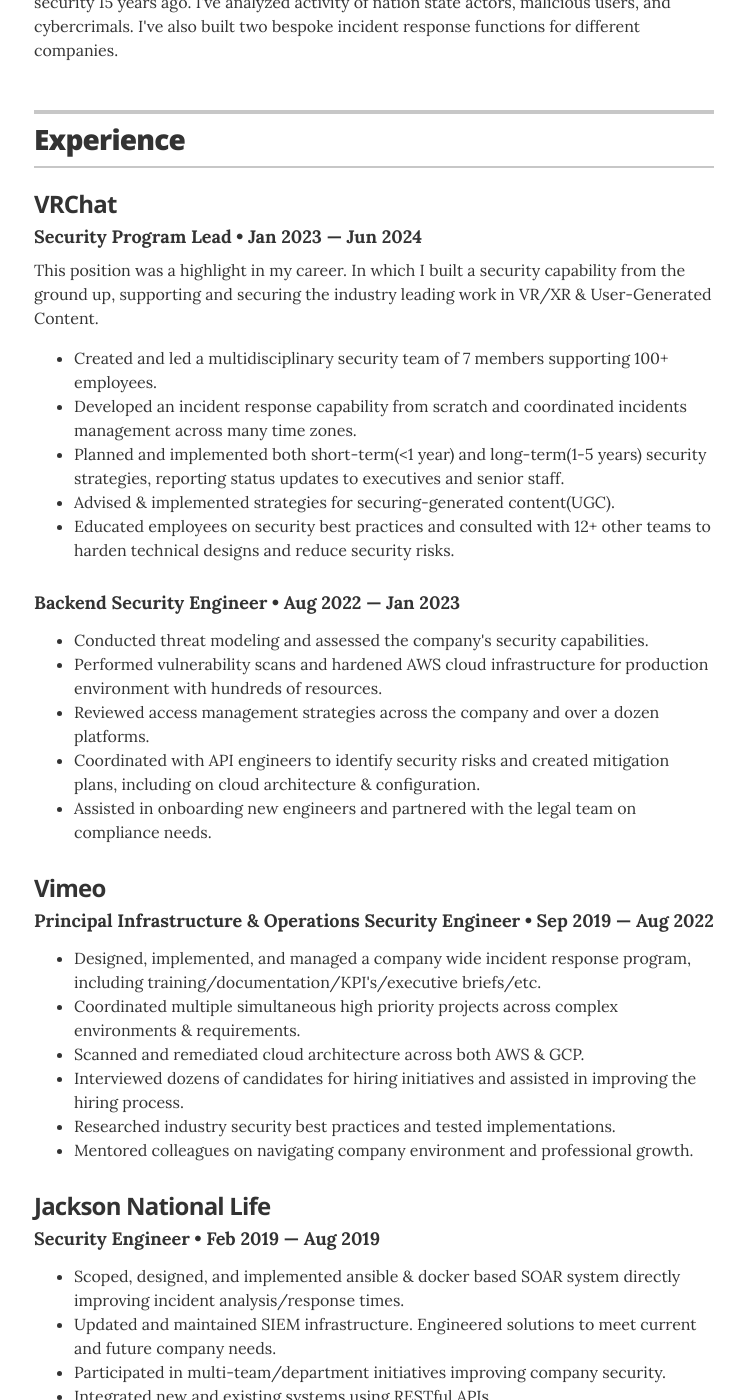
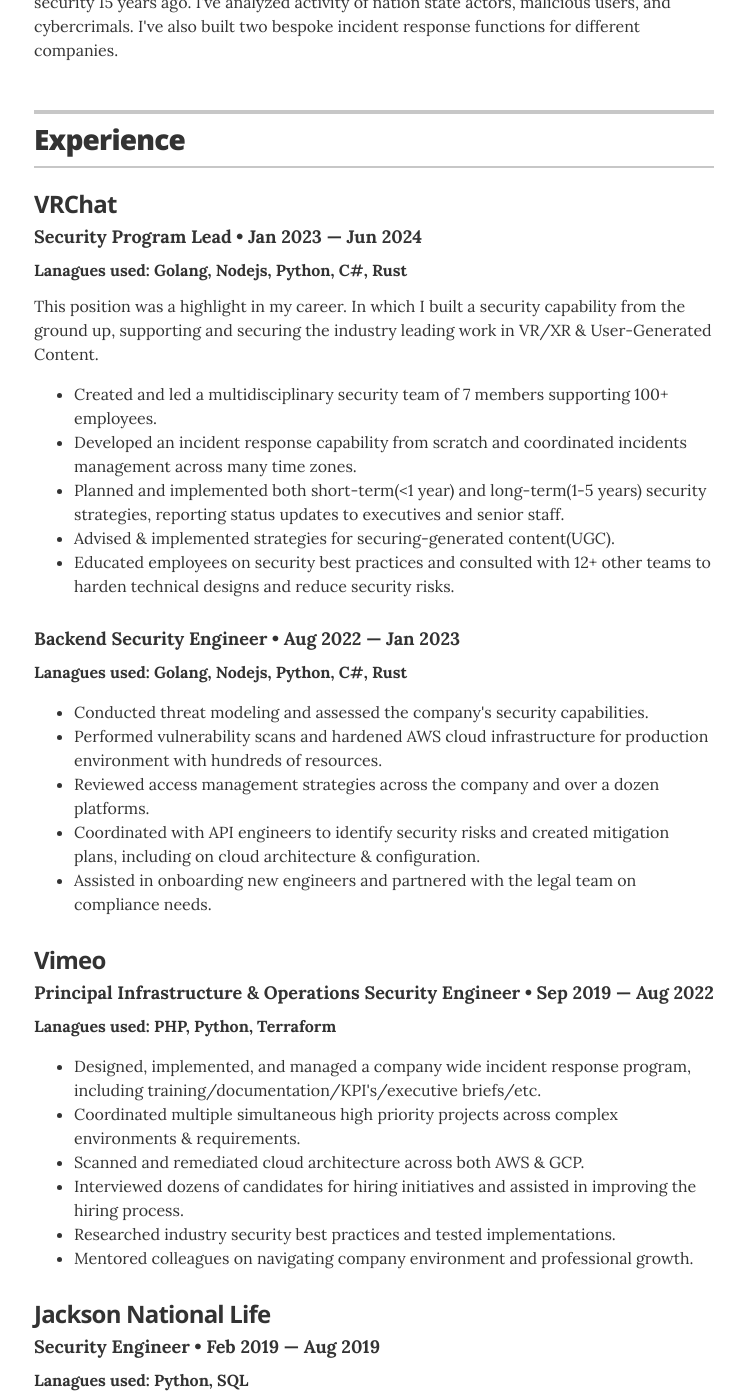
Before and after one commit to PurpleStarChild/PurpleStarChild, a Jekyll site: the page built from index.html, in a window 1280 px wide and 1400 px high, scrolled down 1471 px. Shown: the whole window, without its empty margins (266-1011 px from the left). Built offline with Jekyll 4.4.1, drawn with Linux system fonts in a browser that asks for light colours; some of the changed text lies outside the part shown.

Commit message:
adjusting languages

```diff
--- a/_data/experience.yml
+++ b/_data/experience.yml
@@ -3,34 +3,40 @@
 - company: VRChat
   position: Security Program Lead
   duration: Jan 2023 &mdash; Jun 2024
+  languages: Golang, Nodejs, Python, C#, Rust
   summary: <p class="resume-item-copy">This position was a highlight in my career. In which I built a security capability from the ground up, supporting and securing the industry leading work in VR/XR & User-Generated Content.</p><ul class="resume-item-list"> <li>Created and led a multidisciplinary security team of 7 members supporting 100+ employees. </li> <li> Developed an incident response capability from scratch and coordinated incidents management across many time zones. </li> <li> Planned and implemented both short-term(<1 year) and long-term(1-5 years) security strategies, reporting status updates to executives and senior staff. </li><li> Advised & implemented strategies for securing-generated content(UGC).</li> <li> Educated employees on security best practices and consulted with 12+ other teams to harden technical designs and reduce security risks.</li></ul>
 
 # Backend Security Engineer
 - company:
   position: Backend Security Engineer
   duration: Aug 2022 &mdash; Jan 2023
+  languages: Golang, Nodejs, Python, C#, Rust
   summary: <ul class="resume-item-list"> <li>Conducted threat modeling and assessed the company's security capabilities.</li><li> Performed vulnerability scans and hardened AWS cloud infrastructure for production environment with hundreds of resources. </li><li> Reviewed access management strategies across the company and over a dozen platforms.</li><li> Coordinated with API engineers to identify security risks and created mitigation plans, including on cloud architecture & configuration.</li><li>Assisted in onboarding new engineers and partnered with the legal team on compliance needs.</li></ul>
 
 # Principal Infrastructure & Operations Security Engineer
 - company: Vimeo
   position: Principal Infrastructure & Operations Security Engineer
   duration: Sep 2019 &mdash; Aug 2022
+  languages: PHP, Python, Terraform
   summary: <ul class="resume-item-list"><li> Designed, implemented, and managed a company wide incident response program, including training/documentation/KPI's/executive briefs/etc. </li><li> Coordinated multiple simultaneous high priority projects across complex environments & requirements. </li><li> Scanned and remediated cloud architecture across both AWS & GCP.</li><li> Interviewed dozens of candidates for hiring initiatives and assisted in improving the hiring process. </li><li> Researched industry security best practices and tested implementations. </li><li> Mentored colleagues on navigating company environment and professional growth. </li></ul>
 
 # Security Engineer
 - company: Jackson National Life
   position: Security Engineer
   duration: Feb 2019 &mdash; Aug 2019
+  languages: Python, SQL
   summary: <ul class="resume-item-list"><li> Scoped, designed, and implemented ansible & docker based SOAR system directly improving incident analysis/response times. </li><li> Updated and maintained SIEM infrastructure. Engineered solutions to meet current and future company needs. </li><li> Participated in multi-team/department initiatives improving company security. </li><li> Integrated new and existing systems using RESTful APIs. </li><li> Established team-wide version control policy and best coding practices for future projects. </li><li> Encouraged project resilience and disaster recovery initiatives.</li></ul>
 
 # Co-Owner
 - company: Dragon Scale Networking
   position: Co-Owner
   duration: Sep 2017 &mdash; Feb 2019
+  languages: Python, HTML
   summary: <ul class="resume-item-list"><li> Owned and operated business. Including client management, inventory management & acquisitions, technical repository creation, and project management</li><li> Designed, constructed, and supported secure infrastructure solutions for clients including servers, routers, and desktop machines.</li><li> Delivered industry standard cyber security services including malware remediation, data forensics & recovery, and system hardening </li></ul>
 
 # Cyber Intelligence Analyst & Security Assurance Team Analyst
 - company: General Electric
   position: Cyber Intelligence Analyst & Security Assurance Team Analyst
   duration: May 2010 &mdash; Jan 2015
+  languages: Python, Assembly, HTML
   summary: <ul class="resume-item-list"><li> Utilized Splunk to analyze large data sets and support incident response activities.</li><li> Conducted R&D to improve techniques and develop new technologies.</li><li> Developed tools in Python and launched virtualized environments on local and AWS platforms.</li><li> Designed and deployed several company projects, communicated critical vulnerabilities to support teams, and presented findings to executives.</li><li> Coordinated on internal technical white papers and participated in Scrum Agile framework for rapid team goal development.</li></ul>
--- a/_layouts/resume.html
+++ b/_layouts/resume.html
@@ -78,6 +78,7 @@
         <div class="resume-item" itemscope itemprop="worksFor" itemtype="http://schema.org/Organization">
           <h3 class="resume-item-title" itemprop="name">{{ job.company }}</h3>
           <h4 class="resume-item-details" itemprop="description">{{ job.position }} &bull; {{ job.duration }}</h4>
+          <h4 class="resume-item-copy" itemprop="languages">Lanagues used: {{ job.languages }}</h4>
           <p class="resume-item-copy">{{ job.summary }}</p>
         </div><!-- end of resume-item -->
         {% endfor %}
```
Also changed, not shown: other parts of _layouts/resume.html (+1 -1 lines), _data/languages.yml (+1 -21 lines).
